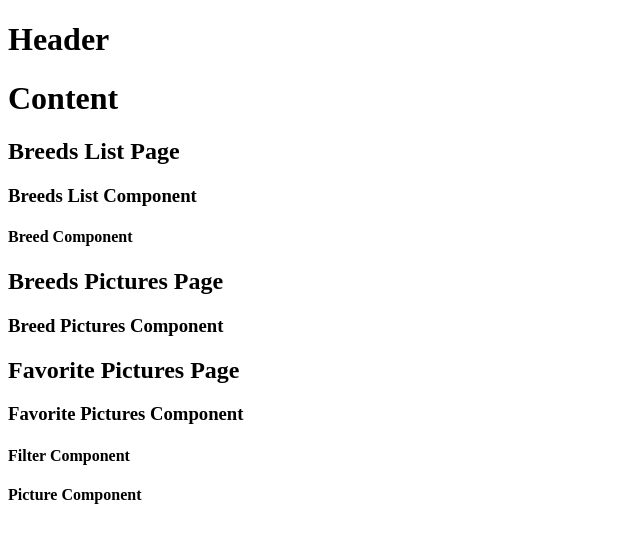
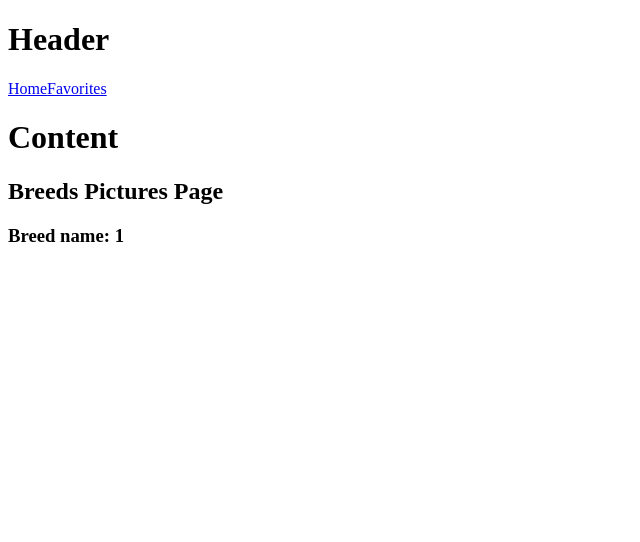
Before and after one commit to mildata/dog-ceo-app, a React (Create React App) app: page /breed/1 in a window 1280 px wide. Shown: the top 542 px of the page, without its empty margins (0-640 px from the left). Built offline with nearby package versions, Linux system fonts and the light colour scheme.

Commit message:
initial routing

```diff
--- a/package.json
+++ b/package.json
@@ -8,6 +8,7 @@
     "@testing-library/user-event": "^13.5.0",
     "react": "^18.2.0",
     "react-dom": "^18.2.0",
+    "react-router-dom": "^6.3.0",
     "react-scripts": "5.0.1",
     "sass": "^1.54.9",
     "web-vitals": "^2.1.4"
--- a/src/App.js
+++ b/src/App.js
@@ -1,6 +1,8 @@
+import { Route, Routes } from "react-router";
 import "./App.module.scss";
 import Content from "./components/Content";
 import Header from "./components/Header";
+import BreedsListPage from "./pages/BreedsListPage";
 
 function App() {
   return (
--- a/src/components/Content.js
+++ b/src/components/Content.js
@@ -1,3 +1,4 @@
+import { Route, Routes } from "react-router";
 import BreedPicturesPage from "../pages/BreedPicturesPage";
 import BreedsListPage from "../pages/BreedsListPage";
 import FavoritePicturesPage from "../pages/FavoritePicturesPage";
@@ -9,21 +10,34 @@ import FavoritePictures from "./favorite-pictures/FavoritePictures";
 const Content = (props) => {
   return (
     <>
-      <div>
       <h1>Content</h1>
-
+      <Routes>
+        <Route
+          path="/"
+          element={
             <BreedsListPage>
               <BreedsList />
             </BreedsListPage>
-
+          }
+        />
+        <Route
+          path="/breed/:breed"
+          element={
             <BreedPicturesPage>
               <BreedPictures />
             </BreedPicturesPage>
-
+          }
+        />
+        <Route
+          path="/favorite-pictures"
+          element={
             <FavoritePicturesPage>
               <FavoritePictures />
             </FavoritePicturesPage>
-      </div>
+          }
+        />
+        <Route path="*"/>
+      </Routes>
     </>
   );
 };
--- a/src/components/Header.js
+++ b/src/components/Header.js
@@ -1,9 +1,12 @@
+import { Link } from "react-router-dom";
 import styles from "./Header.module.scss";
 
 const Header = () => {
   return (
     <div>
       <h1>Header</h1>
+      <Link to='/'>Home</Link>
+      <Link to='favorite-pictures'>Favorites</Link>
     </div>
   );
 };
--- a/src/components/breed-pictures/BreedPictures.js
+++ b/src/components/breed-pictures/BreedPictures.js
@@ -1,7 +1,10 @@
+import { useParams } from "react-router";
+
 const BreedPictures = () => {
+  const { breed } = useParams();
   return (
     <>
-      <h3>Breed Pictures Component</h3>
+      <h3>Breed name: {breed}</h3>
     </>
   );
 };
--- a/src/index.js
+++ b/src/index.js
@@ -1,12 +1,15 @@
-import React from 'react';
-import ReactDOM from 'react-dom/client';
-import App from './App';
-import reportWebVitals from './reportWebVitals';
+import React from "react";
+import ReactDOM from "react-dom/client";
+import App from "./App";
+import reportWebVitals from "./reportWebVitals";
+import { BrowserRouter } from "react-router-dom";
 
-const root = ReactDOM.createRoot(document.getElementById('root'));
+const root = ReactDOM.createRoot(document.getElementById("root"));
 root.render(
   <React.StrictMode>
-    <App />
+    <BrowserRouter>
+      <App />
+    </BrowserRouter>
   </React.StrictMode>
 );
 
```
Also changed, not shown: 1 other file (tests, documents, lock files or other folders). Lines whose indentation alone changed are shown as unchanged.
